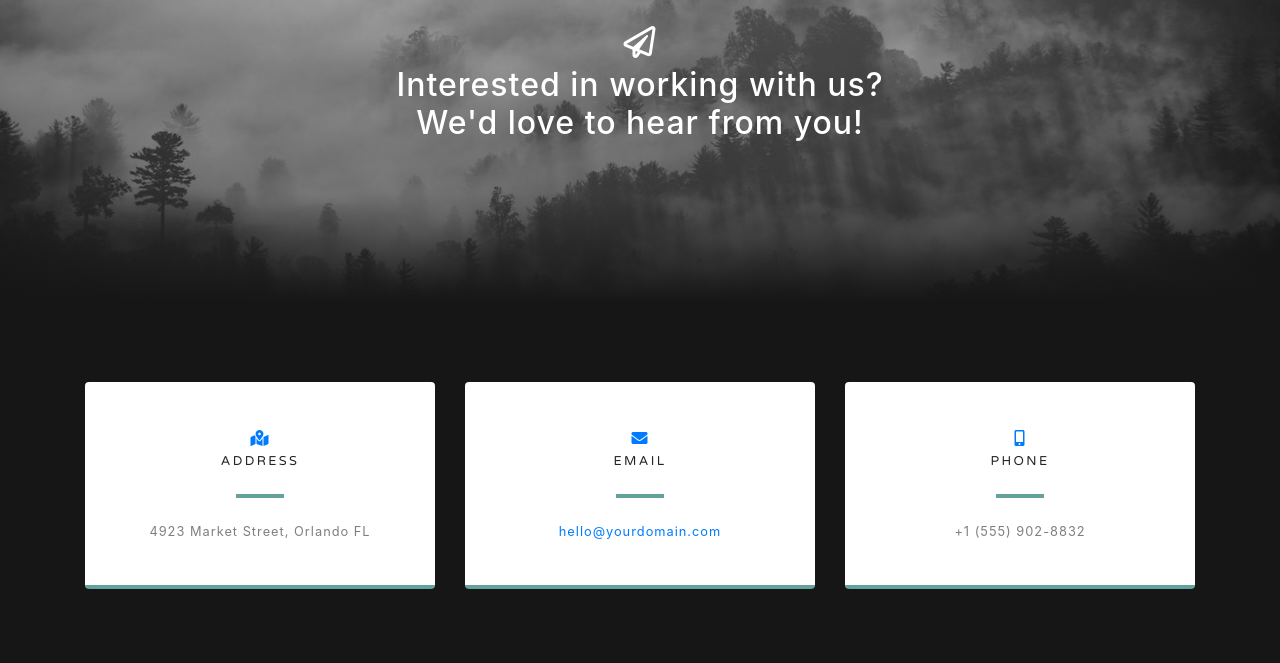
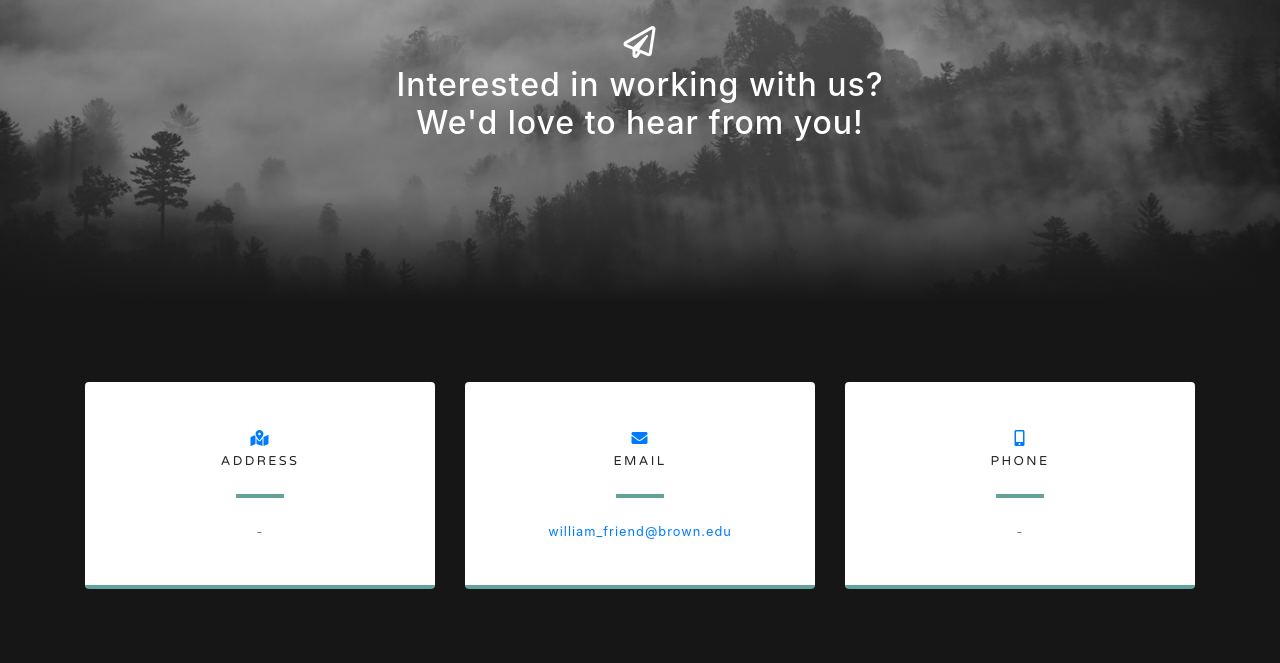
Before and after one commit to willfriend/Tractable, a website with bundled scripts: page index.html in a window 1280 px wide. Shown: the part 3985-4648 px from the top of the page. Built offline with nearby package versions, Linux system fonts and the light colour scheme; files whose address does not match are found by name.

Commit message:
Added real email address

```diff
--- a/index.html
+++ b/index.html
@@ -196,7 +196,7 @@
                 <i class="fas fa-map-marked-alt text-primary mb-2"></i>
                 <h4 class="text-uppercase m-0">Address</h4>
                 <hr class="my-4">
-                <div class="small text-black-50">4923 Market Street, Orlando FL</div>
+                <div class="small text-black-50">-</div>
               </div>
             </div>
           </div>
@@ -208,7 +208,7 @@
                 <h4 class="text-uppercase m-0">Email</h4>
                 <hr class="my-4">
                 <div class="small text-black-50">
-                  <a href="#">hello@yourdomain.com</a>
+                  <a href="#">william_friend@brown.edu</a>
                 </div>
               </div>
             </div>
@@ -220,7 +220,7 @@
                 <i class="fas fa-mobile-alt text-primary mb-2"></i>
                 <h4 class="text-uppercase m-0">Phone</h4>
                 <hr class="my-4">
-                <div class="small text-black-50">+1 (555) 902-8832</div>
+                <div class="small text-black-50">-</div>
               </div>
             </div>
           </div>
```
